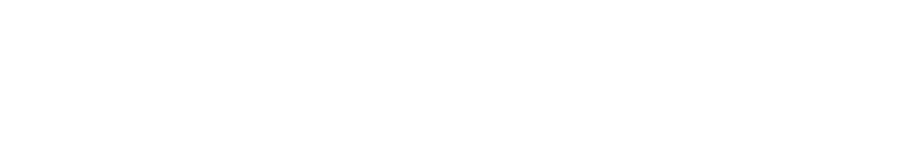
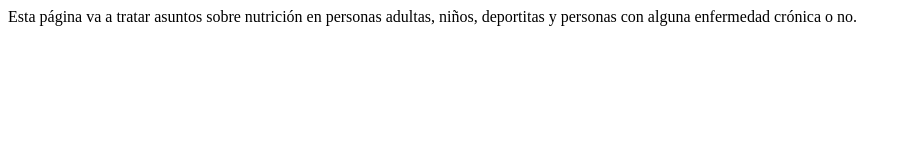
Before and after one commit to Gonpo/NutriCom, a plain HTML site: page Index.html in a window 1280 px wide. Shown: the whole page, without its empty margins (0-911 px from the left). Drawn offline with Linux system fonts and the light colour scheme.

Commit message:
He insertado un parrafo
en el parrafo indico cual va a ser el tema de la pagina

```diff
--- a/Index.html
+++ b/Index.html
@@ -4,6 +4,6 @@
 <title>NutriCom</title>
 </head>
 <body>
-
+  <p>Esta página va a tratar asuntos sobre nutrición en personas adultas, niños, deportitas y personas con alguna enfermedad crónica o no.</p>
 </body>
 </html>
```
